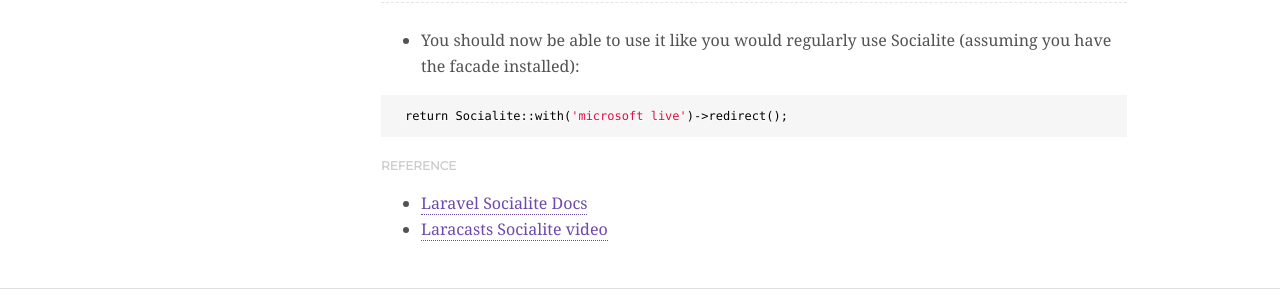
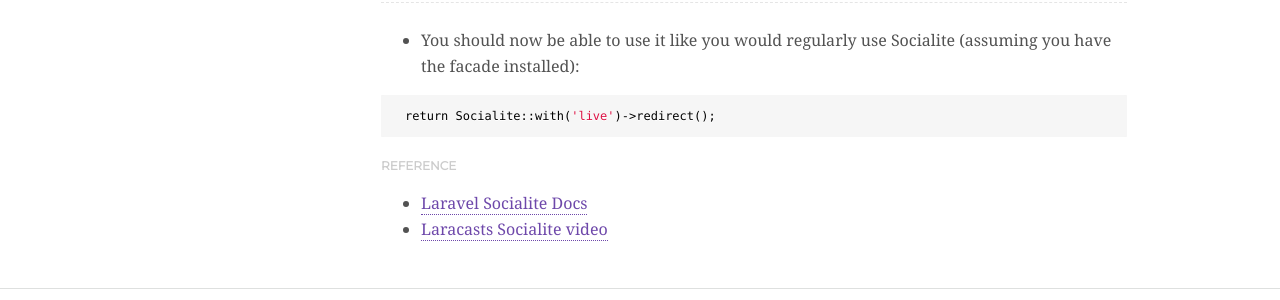
Before and after one commit to SocialiteProviders/socialiteproviders.github.io, a Jekyll site: the page built from _providers/MicrosoftLive.md, in a window 1280 px wide and 900 px high, scrolled down 1707 px. Shown: the part 525-825 px from the top of the window. Built offline with Jekyll 4.4.1, drawn with Linux system fonts in a browser that asks for light colours; nearby versions of some CDN libraries; some web fonts are replaced; part of the change alters nothing that is shown.

````diff
--- a/_includes/provider/_usage.md
+++ b/_includes/provider/_usage.md
@@ -1,7 +1,7 @@
 * You should now be able to use it like you would regularly use Socialite (assuming you have the facade installed):
 
 ```php
-return Socialite::with('{{ name | downcase | remove: '.' }}')->redirect();
+return Socialite::with('{{ provider_key | downcase }}')->redirect();
 ```
 
 #### Reference
````
